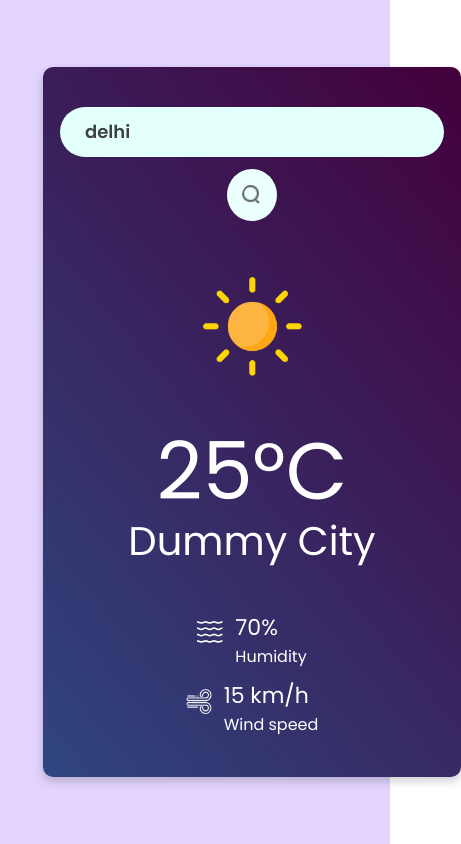
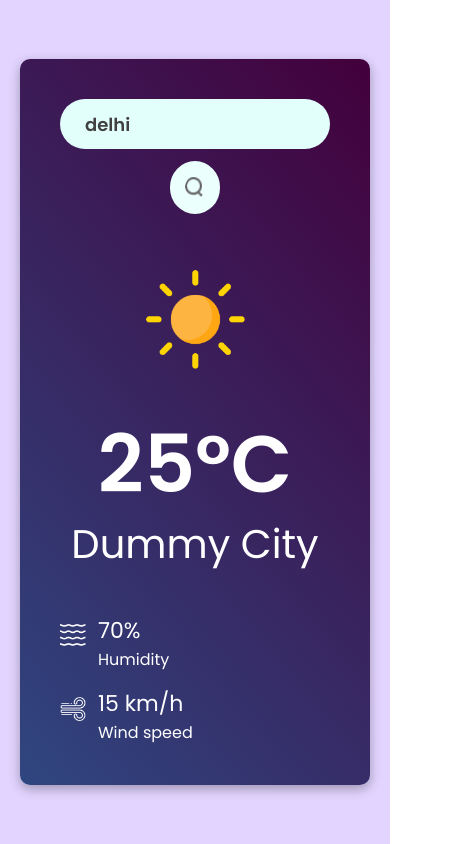
Before and after one commit to heymonth12/Weather-app, a React (Vite) app: page / in a window 390 px wide. Shown: the whole page, 461 px wide, since content can reach past the window. Built offline with nearby package versions, Linux system fonts and the light colour scheme; no server answers.

Commit message:
Fixed responsiveness

```diff
--- a/src/index.css
+++ b/src/index.css
@@ -1,4 +1,4 @@
-@import url('https://fonts.googleapis.com/css2?family=Poppins:ital,wght@0,100;0,200;0,300;0,400;0,500;0,600;0,700;0,800;0,900;1,100;1,200;1,300;1,400;1,500;1,600;1,700;1,800;1,900&display=swap');
+@import url('https://fonts.googleapis.com/css2?family=Poppins:wght@400;600&display=swap');
 
 * {
   font-family: "Poppins", sans-serif;
@@ -9,152 +9,160 @@
 
 .app {
   min-height: 100vh;
-  display: grid;
+  display: flex;
+  justify-content: center;
+  align-items: center;
   background: #e2d4ff;
-  place-items: center;
-  padding: 20px; /* Add padding for smaller screens */
+  padding: 20px;
 }
 
 .weather {
-  place-self: center;
-  padding: 40px;
-  border-radius: 10px;
+  padding: 30px;
+  border-radius: 12px;
   background-image: linear-gradient(50deg, #2f4680, #43003c);
   display: flex;
   flex-direction: column;
   align-items: center;
-  width: 100%; /* Ensure it adapts on small screens */
-  max-width: 400px; /* Limit max width */
-  box-shadow: 0px 4px 10px rgba(0, 0, 0, 0.2); /* Add shadow for better design */
+  width: 100%;
+  max-width: 420px; /* Limit for larger screens */
+  box-shadow: 0px 4px 12px rgba(0, 0, 0, 0.3);
 }
 
 .search-bar {
   display: flex;
   align-items: center;
-  gap: 12px;
-  width: 100%; /* Stretch input field */
+  gap: 10px;
+  width: 100%;
 }
 
 .search-bar input {
-  height: 50px;
+  height: 45px;
   border: none;
   outline: none;
   border-radius: 40px;
-  padding-left: 25px;
+  padding-left: 15px;
+  flex-grow: 1; /* Input takes the remaining space */
+  background: #e2fffb;
   color: #414141;
-  background: #e2fffb;
-  font-size: 18px;
+  font-size: 16px;
   font-weight: 600;
-  flex-grow: 1; /* Make input take up remaining space */
 }
 
 .search-bar img {
-  width: 50px;
-  padding: 15px;
+  width: 40px;
+  padding: 10px;
   border-radius: 50%;
   background: #ebfffc;
   cursor: pointer;
+  transition: transform 0.2s;
+}
+
+.search-bar img:hover {
+  transform: scale(1.1); /* Subtle hover effect */
 }
 
 .weather-icon {
-  width: 150px;
-  margin: 30px 0;
+  width: 120px;
+  margin: 25px 0;
 }
 
 .temp {
   color: #fff;
-  font-size: 80px;
+  font-size: 70px;
+  font-weight: 600;
   line-height: 1;
-  text-align: center; /* Center text on smaller screens */
+  text-align: center;
 }
 
 .location {
   color: #fff;
-  font-size: 40px;
-  text-align: center; /* Center text */
+  font-size: 30px;
+  font-weight: 500;
+  margin-top: 10px;
+  text-align: center;
 }
 
 .weather-data {
+  display: flex;
+  flex-wrap: wrap;
+  justify-content: space-between;
   width: 100%;
-  margin-top: 40px;
-  color: #fff;
-  display: flex;
-  flex-wrap: wrap; /* Wrap items on small screens */
-  justify-content: space-between;
-  gap: 20px; /* Add gap for better spacing */
+  margin-top: 20px;
+  gap: 15px; /* Spacing between items */
 }
 
 .weather-data .col {
   display: flex;
-  align-items: flex-start;
-  gap: 12px;
-  font-size: 22px;
-  flex: 1 1 calc(50% - 10px); /* Two columns on small screens */
+  align-items: center;
+  gap: 10px;
+  font-size: 16px;
+  color: #fff;
+  flex: 1 1 calc(50% - 10px); /* Two items per row */
 }
 
 .weather-data .col span {
-  display: block;
-  font-size: 16px;
+  font-size: 14px;
 }
 
 .weather-data .col img {
-  width: 26px;
-  margin-top: 10px;
+  width: 24px;
+  margin-top: 5px;
 }
 
-/* Add responsiveness using media queries */
+/* Responsive Design */
 @media (max-width: 768px) {
   .weather {
-    padding: 20px; /* Reduce padding for small devices */
-    max-width: 90%; /* Expand to fit the screen */
+    padding: 20px;
   }
 
   .temp {
-    font-size: 60px; /* Reduce font size */
+    font-size: 60px;
   }
 
   .location {
-    font-size: 30px; /* Reduce font size */
+    font-size: 24px;
   }
 
   .weather-data .col {
-    font-size: 18px; /* Adjust font size for mobile */
+    font-size: 14px;
+    gap: 8px;
   }
 
   .weather-icon {
-    width: 100px; /* Reduce icon size */
+    width: 100px;
   }
 }
 
 @media (max-width: 480px) {
   .search-bar {
-    flex-direction: column; /* Stack input and button */
+    flex-direction: column; /* Stack the input and button */
     gap: 10px;
   }
 
+  .search-bar input {
+    width: 100%;
+  }
+
   .search-bar img {
-    width: 40px;
-    padding: 10px;
+    align-self: center;
+    width: 35px;
+    padding: 8px;
+  }
+
+  .temp {
+    font-size: 20px;
+  }
+
+  .location {
+    font-size: 20px;
+  }
+
+  .weather-data .col {
+    font-size: 13px;
+    flex: 1 1 100%; /* Make items stack on top of each other */
   }
 
   .weather {
-    padding: 15px;
-  }
-
-  .temp {
-    font-size: 50px;
-  }
-
-  .location {
-    font-size: 25px;
-  }
-
-  .weather-data {
-    gap: 10px; /* Reduce gap for smaller screens */
-  }
-
-  .weather-data .col {
-    flex: 1 1 100%; /* Make each item take full width */
-    justify-content: center; /* Center-align items */
+    width: 100%;
   }
 }
```
